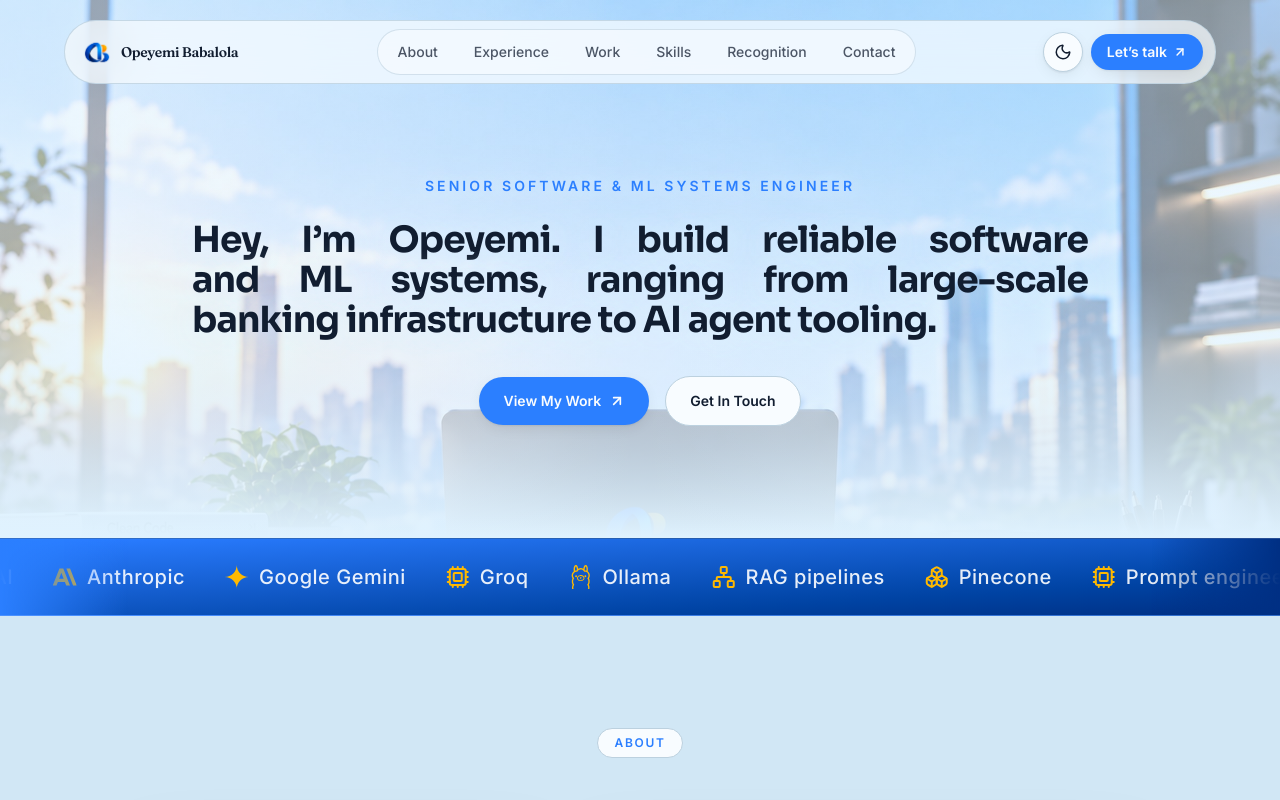
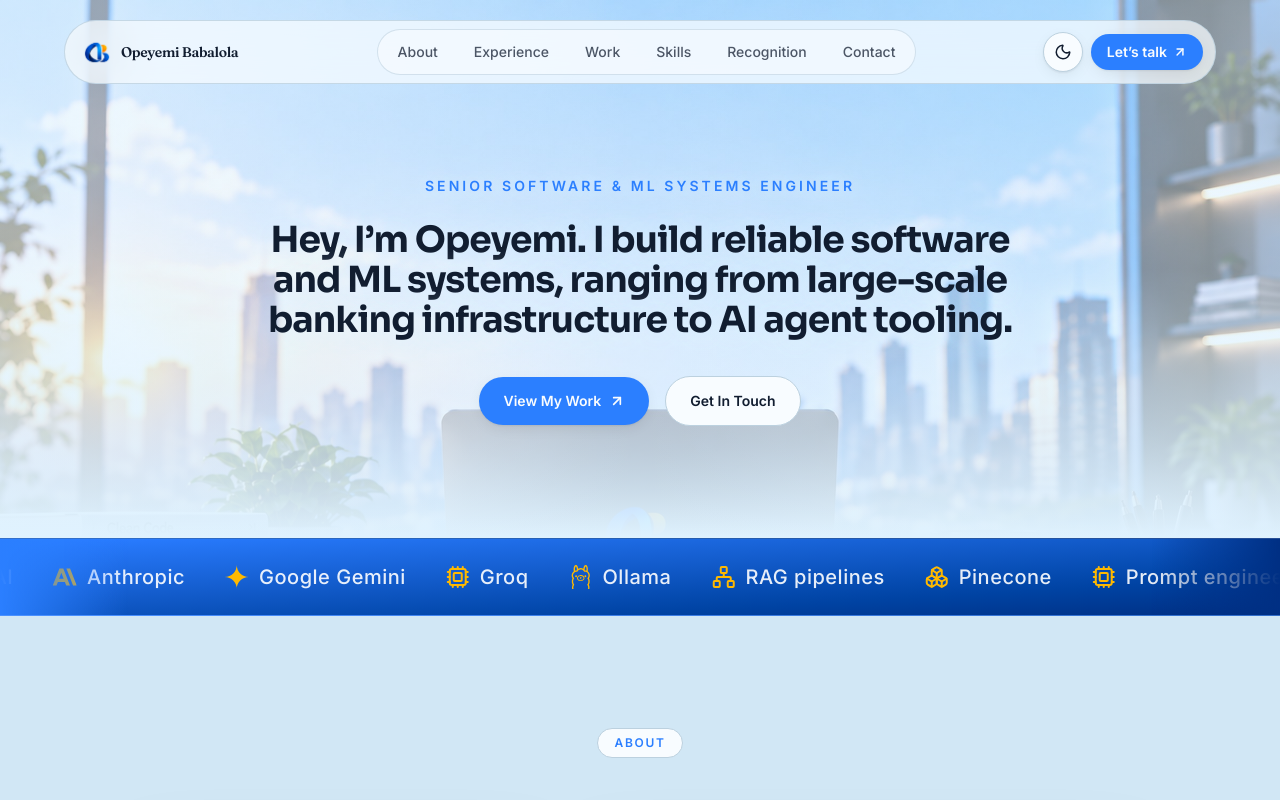
Before and after one commit to Judacris32/opeyemi-babalola-portfolio, a Next.js app: page / in a window 1280 px wide. Shown: the top 800 px of the page. Built offline with nearby package versions, Linux system fonts and the light colour scheme.

Commit message:
updated fixed

```diff
--- a/src/components/sections/hero.tsx
+++ b/src/components/sections/hero.tsx
@@ -44,7 +44,7 @@ export function Hero() {
           initial={{ opacity: 0, y: 18 }}
           animate={{ opacity: 1, y: 0 }}
           transition={{ duration: 0.7, delay: 0.08 }}
-          className="mt-6 max-w-4xl text-balance font-hero text-4xl font-bold leading-[1.1] tracking-tight text-ink [text-shadow:0_4px_28px_var(--bg)] sm:text-3xl md:text-4xl text-justify"
+          className="mt-6 max-w-4xl text-balance font-hero text-4xl font-bold leading-[1.1] tracking-tight text-ink [text-shadow:0_4px_28px_var(--bg)] sm:text-3xl md:text-4xl"
         >
           Hey, I&rsquo;m Opeyemi. I build reliable software and ML systems, ranging from large-scale banking infrastructure to AI agent tooling.
         </motion.h1>
```
